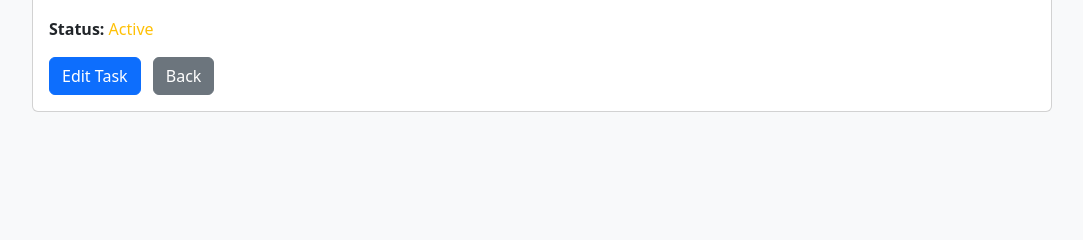
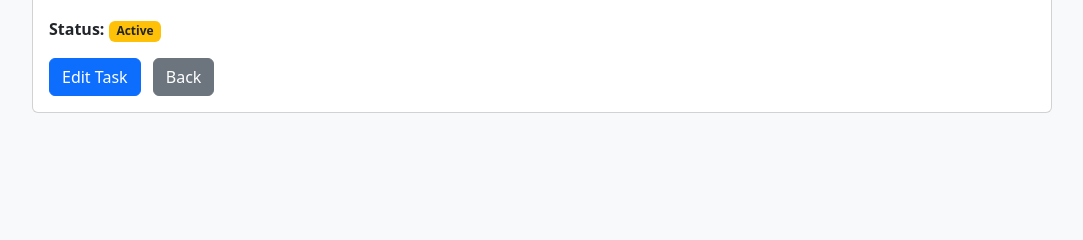
Before and after one commit to rlanier-webdev/django-todo, a Django app: template core/templates/todo/task_view.html in a window 1280 px wide. Shown: the part 286-526 px from the top of the page, without its empty margins (98-1181 px from the left). Run offline with Django 5.2, Linux system fonts and the light colour scheme; the template is opened without the code that fills it, so the values that code supplies are empty; some libraries are stand-ins or nearby versions.

Commit message:
- update status to badge

```diff
--- a/core/templates/todo/task_view.html
+++ b/core/templates/todo/task_view.html
@@ -13,9 +13,9 @@
       <p class="card-text">
         <strong>Status:</strong>
         {% if task.is_completed %}
-          <span class="text-success">Completed</span>
+          <span class="badge bg-success">Completed</span>
         {% else %}
-          <span class="text-warning">Active</span>
+          <span class="badge bg-warning text-dark">Active</span>
         {% endif %}
       </p>
       <a href="{% url 'task_edit' task.id %}" class="btn btn-primary me-2">Edit Task</a>
```
